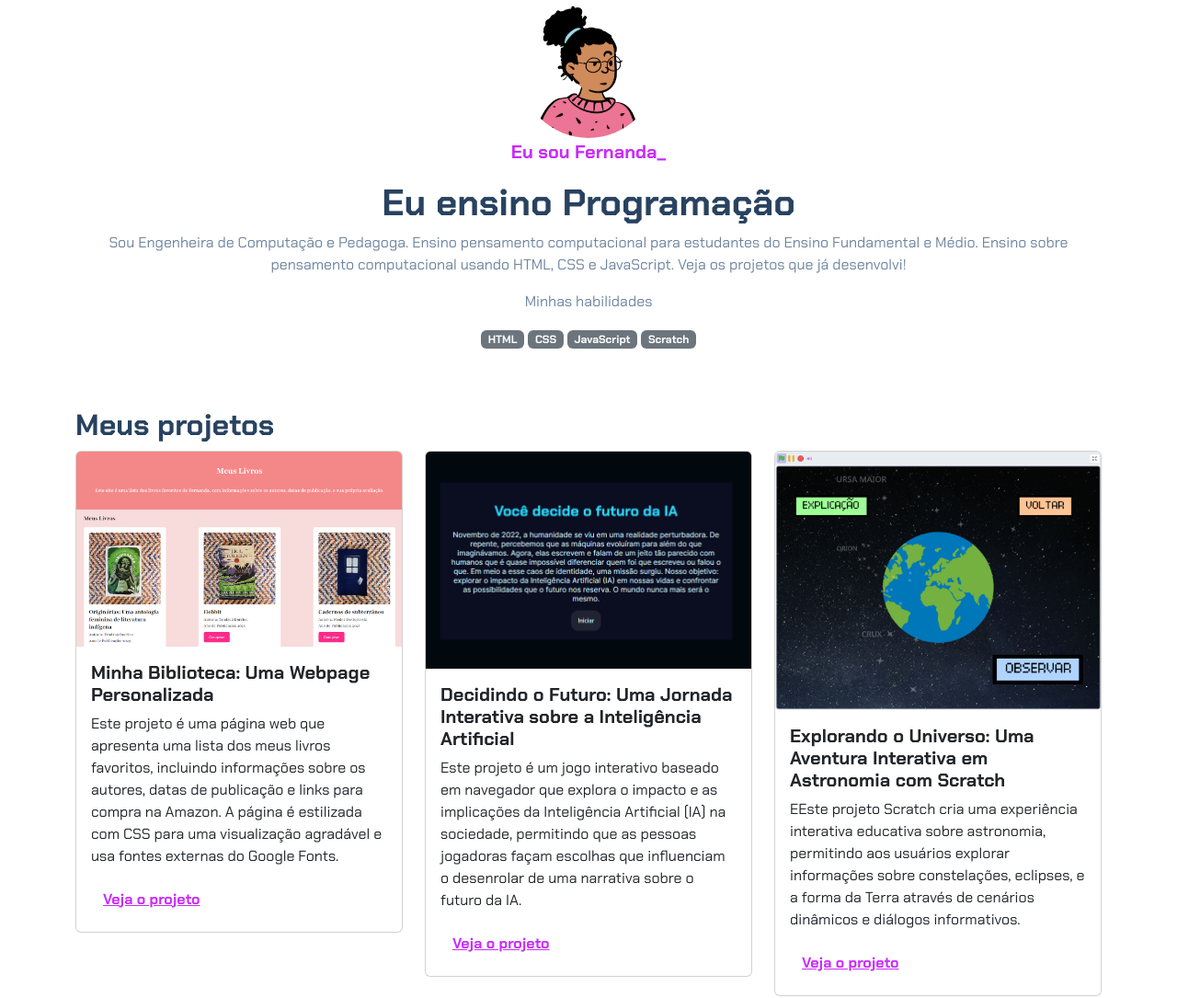
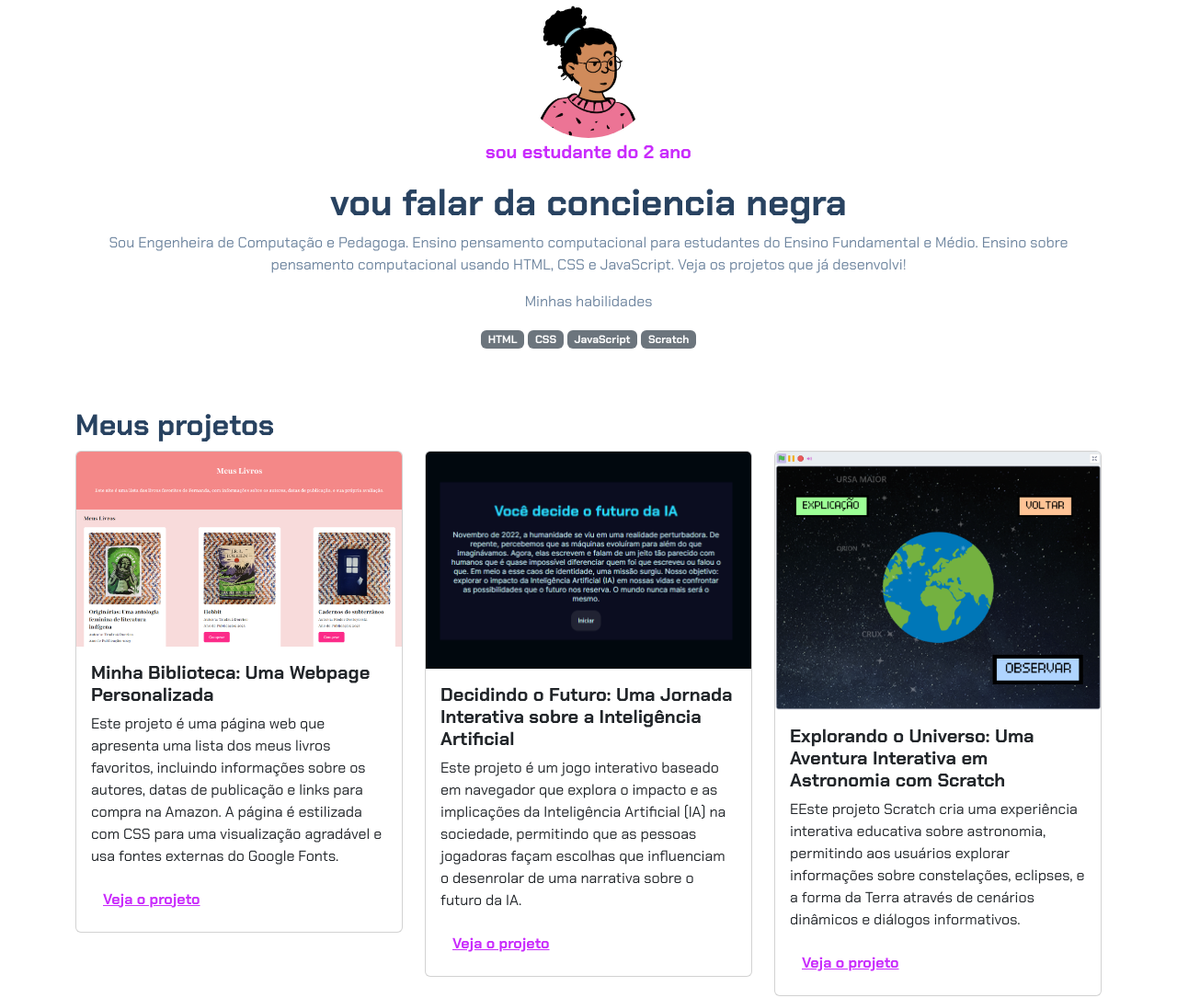
Before and after one commit to oliveirasa15/dia-da-consci-ncia-negra, a plain HTML site: page index.html in a window 1280 px wide. Shown: the top 1085 px of the page at 92% size. Drawn offline with nearby package versions, Linux system fonts and the light colour scheme; files whose address does not match are found by name.

Commit message:
Update index.html

```diff
--- a/index.html
+++ b/index.html
@@ -14,8 +14,8 @@
     <header class="container text-center">
         <img src="img/avatar-perfil.png" alt="avatar da Fernanda" class="rounded-circle" width="150" height="150"
             srcset="">
-        <p class="lead">Eu sou Fernanda_</p>
-        <h1>Eu ensino Programação</h1>
+        <p class="lead">sou estudante do 2 ano</p>
+        <h1>vou falar da conciencia negra</h1>
         <p>Sou Engenheira de Computação e Pedagoga. Ensino pensamento computacional para estudantes do Ensino
             Fundamental e Médio. Ensino sobre pensamento computacional usando HTML, CSS e JavaScript. Veja os projetos
             que já desenvolvi!</p>
```
